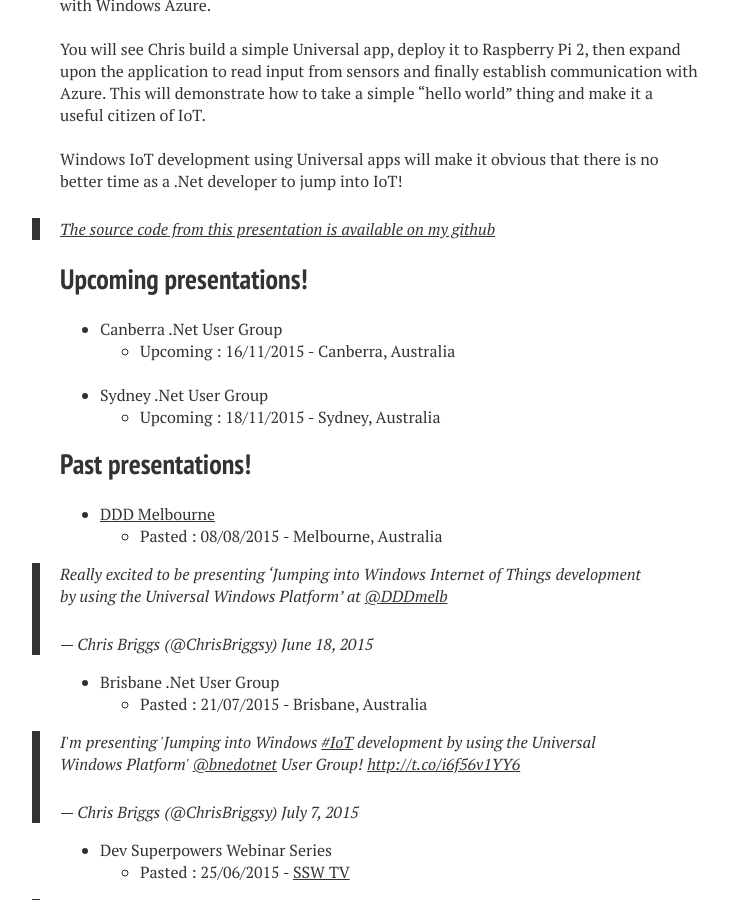
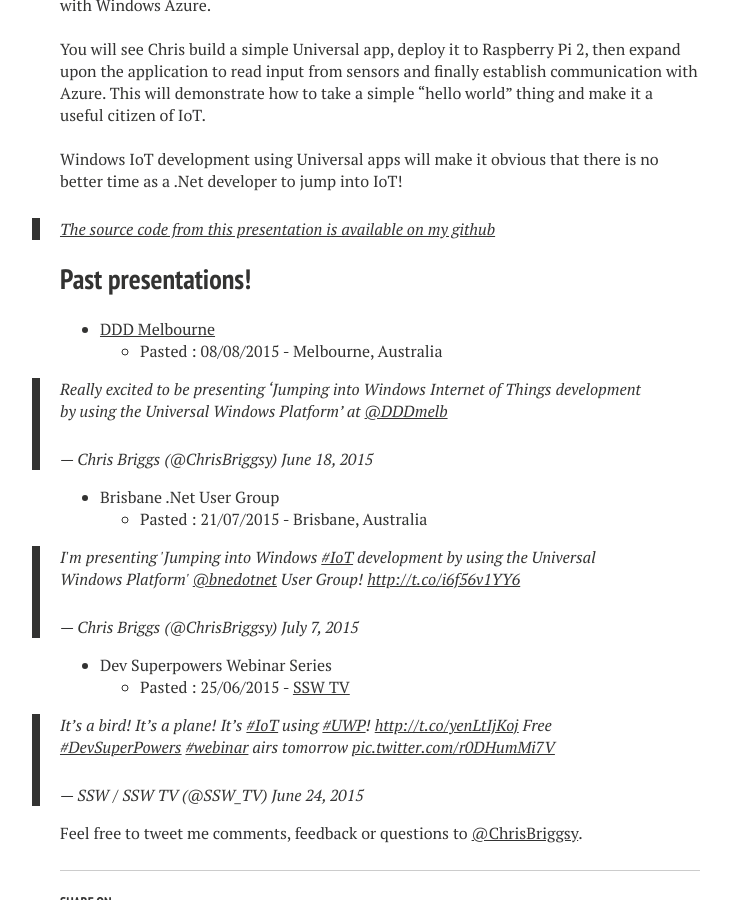
Before and after one commit to Briggsc28/briggsc28.github.io, a Jekyll site: the page built from _posts/2015-07-07-Dev-superpowers-Jumping-into-windows-internet-of-things.md, in a window 1280 px wide and 900 px high, scrolled down 692 px. Shown: the whole window, without its empty margins (260-991 px from the left). Built offline with Jekyll 4.4.1, drawn with Linux system fonts in a browser that asks for light colours; nearby versions of some CDN libraries.

Commit message:
Updated Event posts

```diff
--- a/_posts/2015-07-07-Dev-superpowers-Jumping-into-windows-internet-of-things.md
+++ b/_posts/2015-07-07-Dev-superpowers-Jumping-into-windows-internet-of-things.md
@@ -17,14 +17,6 @@
 
 >[The source code from this presentation is available on my github](https://github.com/ChrisBriggsy)
 
-##Upcoming presentations!
-
-* Canberra .Net User Group
-  * Upcoming : 16/11/2015 - Canberra, Australia
- <br><br>
-* Sydney .Net User Group
-  * Upcoming : 18/11/2015 - Sydney, Australia
-
 ## Past presentations!
 
 * [DDD Melbourne](http://blog.chrisbriggsy.com/DDDMelb-2015/)
```
Also changed, not shown: _posts/2015-07-28-Supercharging-your-Xamarin-app.md (+2 -2 lines), _posts/2015-08-18-Windows-Internet-of-Things-development-starts-to-sizzle.md (+2 -0 lines).
